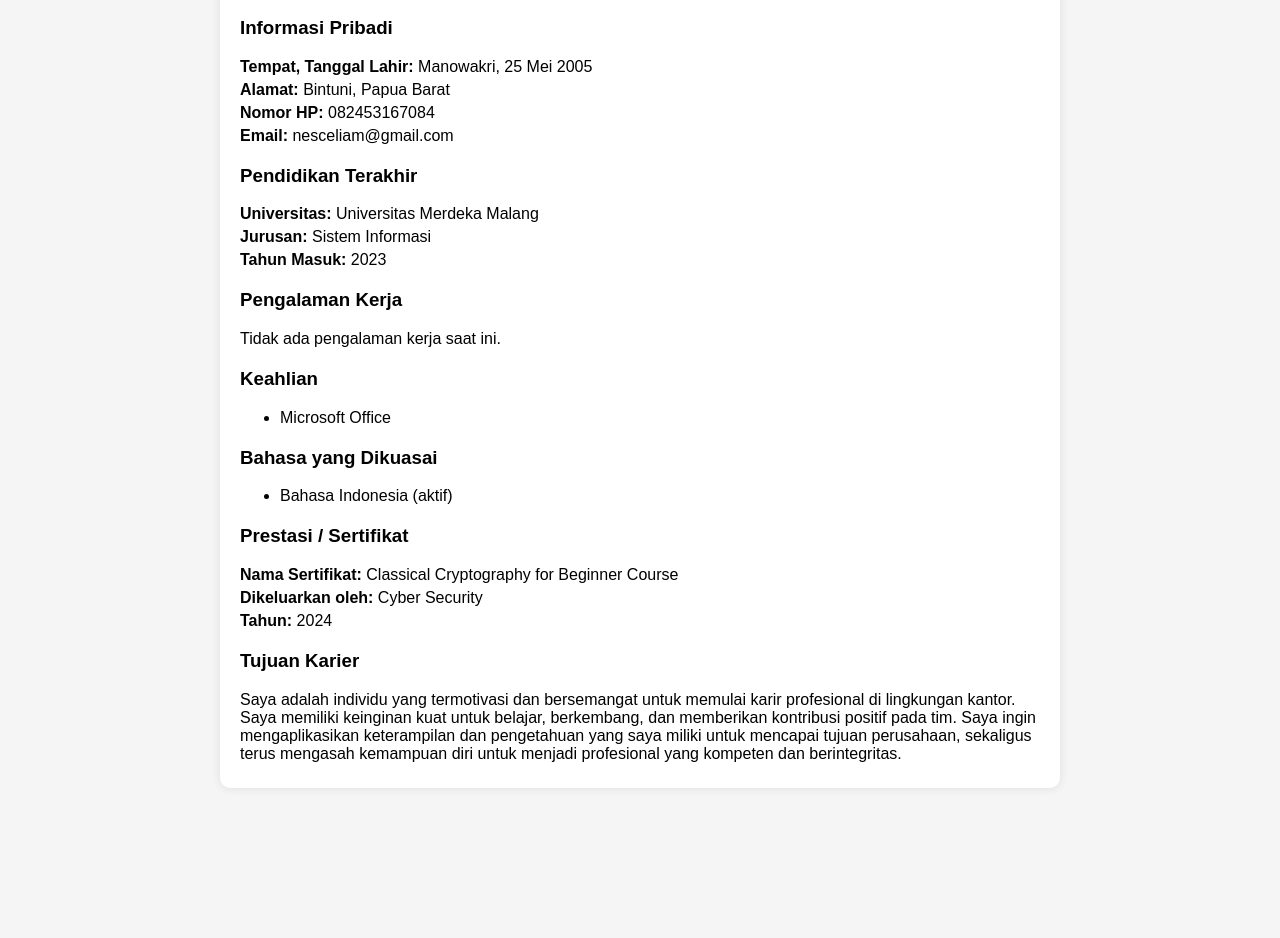
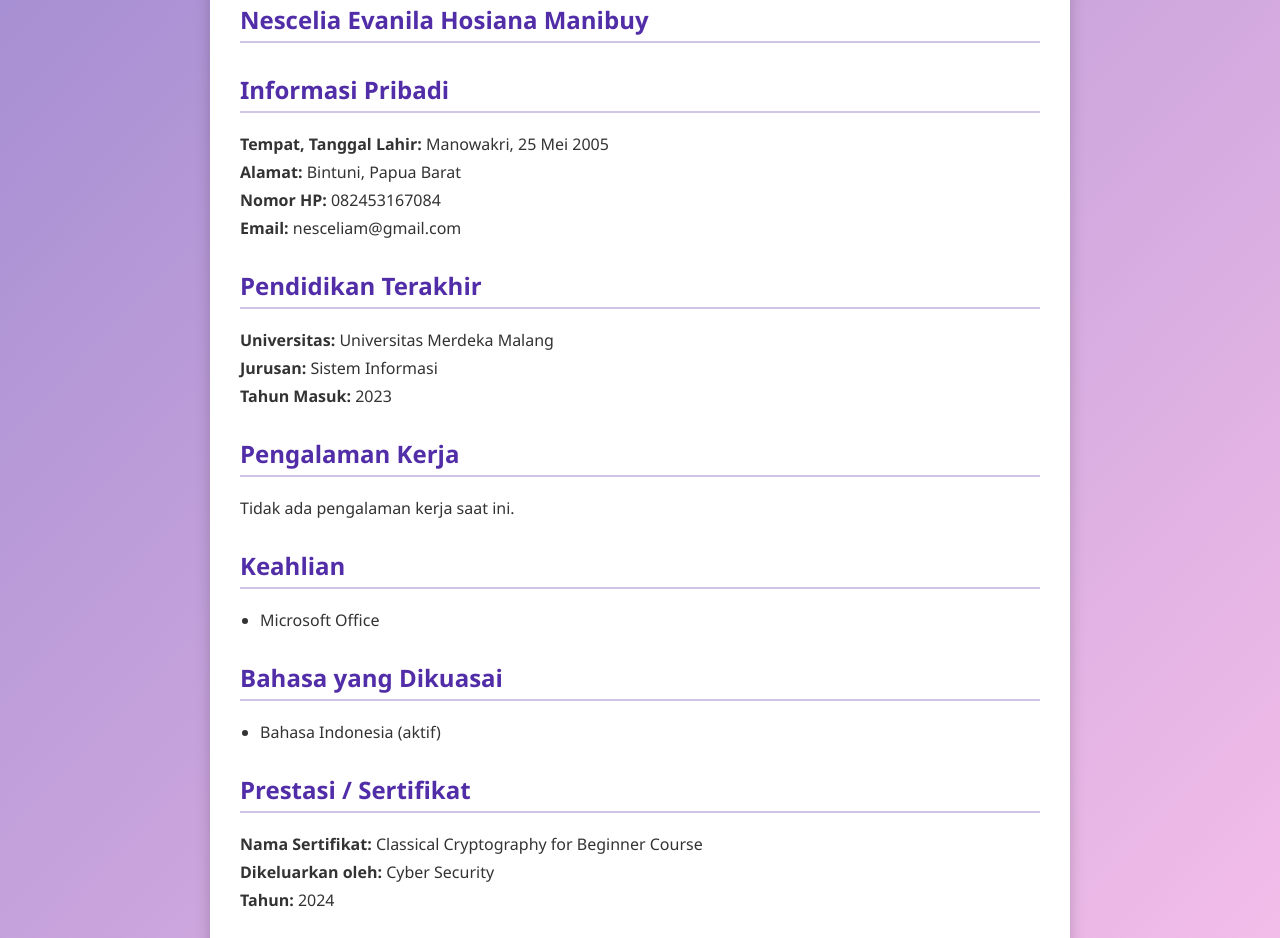
Before and after one commit to Nesceliamanibuy/cv-nescelia-manibuy, a plain HTML site: page index.html in a window 1280 px wide. Shown: the part 161-1099 px from the top of the page. Before the commit the page ends 979 px from the top, so only its background shows below. Drawn offline with Linux system fonts and the light colour scheme.

Commit message:
Update index.html

```diff
--- a/index.html
+++ b/index.html
@@ -1,16 +1,57 @@
 <!DOCTYPE html>
 <html lang="id">
 <head>
-  <meta charset="UTF-8">
-  <meta name="viewport" content="width=device-width, initial-scale=1.0">
+  <meta charset="UTF-8" />
+  <meta name="viewport" content="width=device-width, initial-scale=1.0"/>
   <title>CV Nescelia Evanila Hosiana Manibuy</title>
   <style>
-    body { font-family: Arial, sans-serif; margin: 30px; background-color: #f5f5f5; }
-    .container { background: white; padding: 20px; border-radius: 10px; max-width: 800px; margin: auto; box-shadow: 0 0 10px rgba(0,0,0,0.1); }
-    h1, h2 { color: #333; }
-    p { margin: 5px 0; }
-    .section { margin-top: 20px; }
-    .label { font-weight: bold; }
+    body {
+      font-family: 'Segoe UI', sans-serif;
+      margin: 0;
+      padding: 0;
+      background: linear-gradient(to bottom right, #a18cd1, #fbc2eb);
+      color: #333;
+    }
+
+    .container {
+      max-width: 800px;
+      margin: 40px auto;
+      background: white;
+      border-radius: 12px;
+      padding: 30px;
+      box-shadow: 0 0 15px rgba(0,0,0,0.2);
+    }
+
+    h1 {
+      text-align: center;
+      color: #6a1b9a;
+    }
+
+    h2 {
+      margin-top: 30px;
+      color: #512da8;
+      border-bottom: 2px solid #d1c4e9;
+      padding-bottom: 5px;
+    }
+
+    p {
+      margin: 6px 0;
+    }
+
+    ul {
+      padding-left: 20px;
+    }
+
+    .label {
+      font-weight: bold;
+    }
+
+    @media (max-width: 600px) {
+      .container {
+        padding: 20px;
+        margin: 20px;
+      }
+    }
   </style>
 </head>
 <body>
@@ -18,51 +59,42 @@
     <h1>Curriculum Vitae</h1>
     <h2>Nescelia Evanila Hosiana Manibuy</h2>
 
-    <div class="section">
-      <h3>Informasi Pribadi</h3>
+    <h2>Informasi Pribadi</h2>
     <p><span class="label">Tempat, Tanggal Lahir:</span> Manowakri, 25 Mei 2005</p>
     <p><span class="label">Alamat:</span> Bintuni, Papua Barat</p>
     <p><span class="label">Nomor HP:</span> 082453167084</p>
     <p><span class="label">Email:</span> nesceliam@gmail.com</p>
-    </div>
 
-    <div class="section">
-      <h3>Pendidikan Terakhir</h3>
+    <h2>Pendidikan Terakhir</h2>
     <p><span class="label">Universitas:</span> Universitas Merdeka Malang</p>
     <p><span class="label">Jurusan:</span> Sistem Informasi</p>
     <p><span class="label">Tahun Masuk:</span> 2023</p>
-    </div>
 
-    <div class="section">
-      <h3>Pengalaman Kerja</h3>
+    <h2>Pengalaman Kerja</h2>
     <p>Tidak ada pengalaman kerja saat ini.</p>
-    </div>
 
-    <div class="section">
-      <h3>Keahlian</h3>
+    <h2>Keahlian</h2>
     <ul>
       <li>Microsoft Office</li>
     </ul>
-    </div>
 
-    <div class="section">
-      <h3>Bahasa yang Dikuasai</h3>
+    <h2>Bahasa yang Dikuasai</h2>
     <ul>
       <li>Bahasa Indonesia (aktif)</li>
     </ul>
-    </div>
 
-    <div class="section">
-      <h3>Prestasi / Sertifikat</h3>
+    <h2>Prestasi / Sertifikat</h2>
     <p><span class="label">Nama Sertifikat:</span> Classical Cryptography for Beginner Course</p>
     <p><span class="label">Dikeluarkan oleh:</span> Cyber Security</p>
     <p><span class="label">Tahun:</span> 2024</p>
-    </div>
 
-    <div class="section">
-      <h3>Tujuan Karier</h3>
-      <p>Saya adalah individu yang termotivasi dan bersemangat untuk memulai karir profesional di lingkungan kantor. Saya memiliki keinginan kuat untuk belajar, berkembang, dan memberikan kontribusi positif pada tim. Saya ingin mengaplikasikan keterampilan dan pengetahuan yang saya miliki untuk mencapai tujuan perusahaan, sekaligus terus mengasah kemampuan diri untuk menjadi profesional yang kompeten dan berintegritas.</p>
-    </div>
+    <h2>Tujuan Karier</h2>
+    <p>
+      Saya adalah individu yang termotivasi dan bersemangat untuk memulai karir profesional di lingkungan kantor.
+      Saya memiliki keinginan kuat untuk belajar, berkembang, dan memberikan kontribusi positif pada tim.
+      Saya ingin mengaplikasikan keterampilan dan pengetahuan yang saya miliki untuk mencapai tujuan perusahaan,
+      sekaligus terus mengasah kemampuan diri untuk menjadi profesional yang kompeten dan berintegritas.
+    </p>
   </div>
 </body>
 </html>
```
Lines whose indentation alone changed are shown as unchanged.
